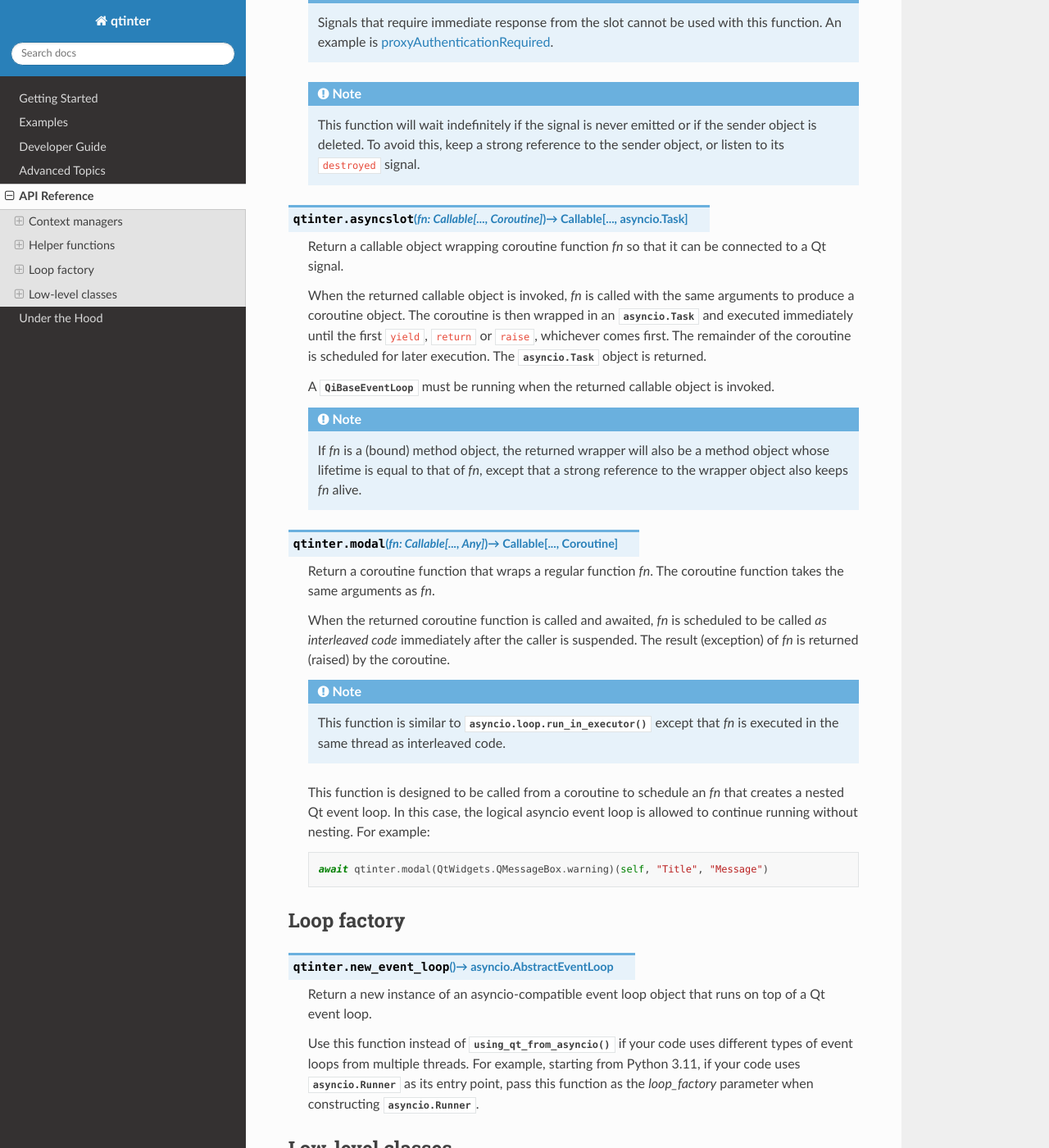
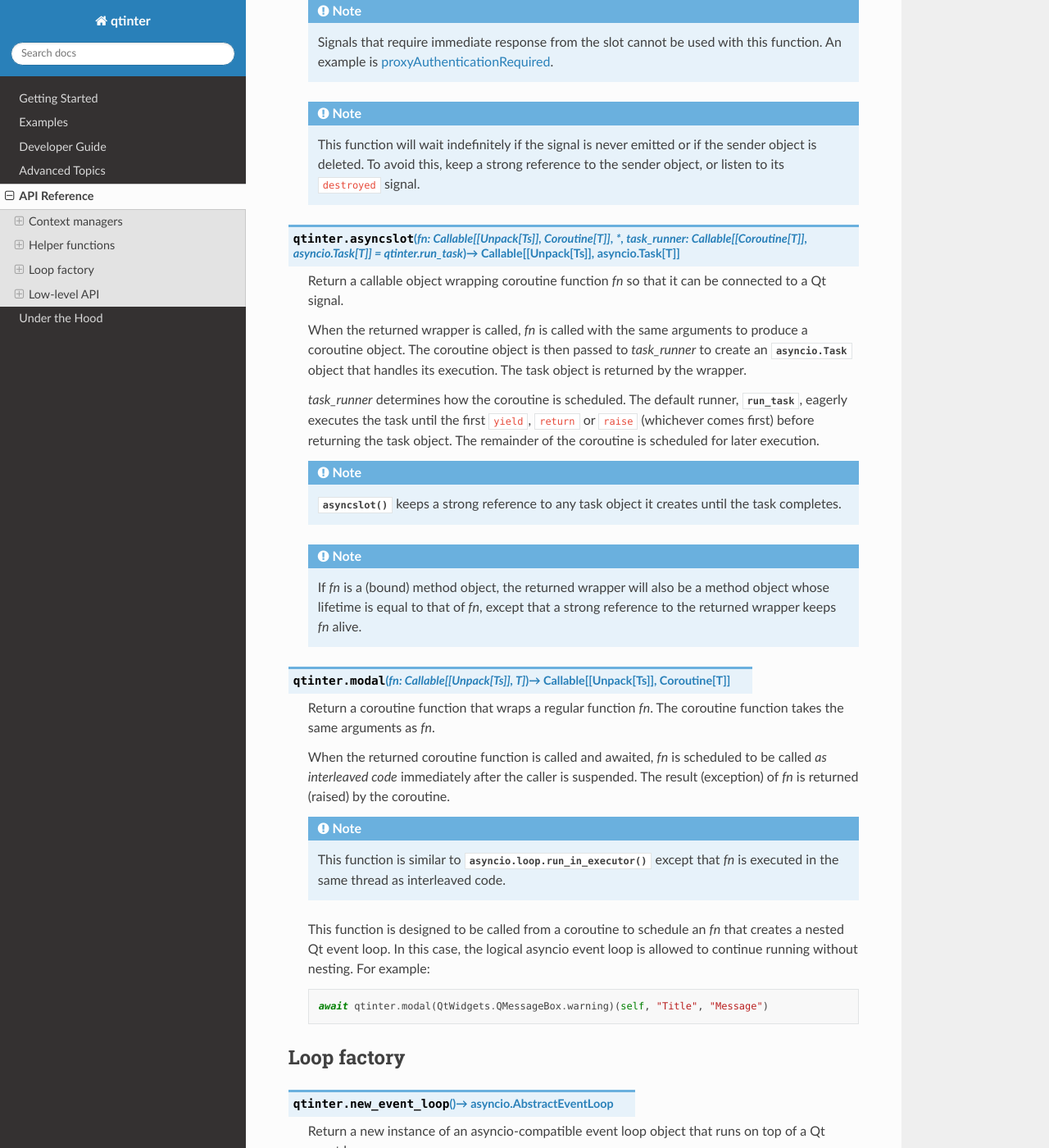
Before and after one commit to fancidev/qtinter, a Sphinx documentation site: the page built from docs/reference.rst, in a window 1280 px wide and 1400 px high, scrolled down 1612 px. Shown: the whole window at 82% size. Built offline with Sphinx 7.4.7 and the Read the Docs theme 2.0.0, drawn with Linux system fonts in a browser that asks for light colours; the version number could not be read and is left out; some of the changed text lies outside the part shown.

Commit message:
Update API docs on run_task.

```diff
--- a/docs/reference.rst
+++ b/docs/reference.rst
@@ -34,13 +34,15 @@
   event loop object that runs on top of a Qt event loop.
 
 
-`Low-level classes`_ that do the actual work of bridging Qt and asyncio:
+`Low-level API`_ that does the actual work of bridging Qt and asyncio:
 
 * `Event loop interface`_
 
 * `Event loop objects`_
 
 * `Event loop policy objects`_
+
+* `Task runner`_
 
 
 Context managers
@@ -116,30 +118,36 @@
       keep a strong reference to the sender object, or listen to
       its ``destroyed`` signal.
 
-.. function:: asyncslot(fn: typing.Callable[..., typing.Coroutine]) \
-              -> typing.Callable[..., asyncio.Task]
+.. function:: asyncslot(fn: typing.Callable[[typing.Unpack[Ts]], typing.Coroutine[T]], *, task_runner: Callable[[typing.Coroutine[T]], asyncio.Task[T]] = qtinter.run_task) -> typing.Callable[[typing.Unpack[Ts]], asyncio.Task[T]]
 
    Return a callable object wrapping coroutine function *fn* so that
    it can be connected to a Qt signal.
 
-   When the returned callable object is invoked, *fn* is called with the
-   same arguments to produce a coroutine object.  The coroutine is then
-   wrapped in an :class:`asyncio.Task` and executed immediately until
-   the first ``yield``, ``return`` or ``raise``, whichever comes first.
-   The remainder of the coroutine is scheduled for later execution.
-   The :class:`asyncio.Task` object is returned.
+   When the returned wrapper is called, *fn* is called with the same
+   arguments to produce a coroutine object.  The coroutine object is
+   then passed to *task_runner* to create an :class:`asyncio.Task`
+   object that handles its execution.  The task object is returned
+   by the wrapper.
 
-   A :class:`QiBaseEventLoop` must be running when the returned
-   callable object is invoked.
+   *task_runner* determines how the coroutine is scheduled.  The
+   default runner, :class:`run_task`, eagerly executes the task
+   until the first ``yield``, ``return`` or ``raise`` (whichever comes
+   first) before returning the task object.  The remainder of the
+   coroutine is scheduled for later execution.
+
+   .. note::
+
+      :func:`asyncslot` keeps a strong reference to any task object
+      it creates until the task completes.
 
    .. note::
 
       If *fn* is a (bound) method object, the returned wrapper will also
       be a method object whose lifetime is equal to that of *fn*, except
-      that a strong reference to the wrapper object also keeps *fn* alive.
+      that a strong reference to the returned wrapper keeps *fn* alive.
 
-.. function:: modal(fn: typing.Callable[..., typing.Any]) -> \
-              typing.Callable[..., typing.Coroutine]
+.. function:: modal(fn: typing.Callable[[typing.Unpack[Ts]], T]) -> \
+              typing.Callable[[typing.Unpack[Ts]], typing.Coroutine[T]]
 
    Return a coroutine function that wraps a regular function *fn*.
    The coroutine function takes the same arguments as *fn*.
@@ -180,10 +188,10 @@
    *loop_factory* parameter when constructing :class:`asyncio.Runner`.
 
 
-Low-level classes
------------------
+Low-level API
+-------------
 
-You normally do not have to use these classes directly.
+You normally do not need to use these low-level API directly.
 
 
 Event loop interface
@@ -211,25 +219,6 @@
       If the current callback raises :exc:`KeyboardInterrupt` or
       :exc:`SystemExit`, *fn* will be called the next time the loop
       is run.
-
-   .. method:: run_task(coro: typing.Coroutine, *, \
-                        name: typing.Optional[str] = None, \
-                        allow_task_nesting: bool = True) -> asyncio.Task
-
-      Create an :external:class:`asyncio.Task` wrapping the coroutine
-      *coro* and execute it immediately until the first ``yield``,
-      ``return`` or ``raise``, whichever comes first.  The remainder
-      of the coroutine is scheduled for later execution.  Return the
-      :external:class:`asyncio.Task` object.
-
-      If *allow_task_nesting* is ``True`` (the default), this method
-      is allowed to be called from within a running task --- the task
-      is 'suspended' before executing the first step of *coro* and
-      'resumed' after that step completes.  If *allow_task_nesting*
-      is ``False``, this method can only be called from a callback or
-      from interleaved code.
-
-      *In Python 3.8 and above*: Added the *name* parameter.
 
    .. method:: set_mode(mode: QiLoopMode) -> None:
 
@@ -310,3 +299,31 @@
 .. class:: QiSelectorEventLoopPolicy
 
    Event loop policy that creates :class:`QiSelectorEventLoop`.
+
+
+Task runner
+~~~~~~~~~~~
+
+.. function:: run_task(coro: typing.Coroutine[T], *, \
+                       allow_task_nesting: bool = True, \
+                       name: typing.Optional[str] = None, \
+                       context: typing.Optional[contextvars.Context] = None \
+              ) -> asyncio.Task[T]
+
+   Create an :external:class:`asyncio.Task` wrapping the coroutine
+   *coro* and execute it immediately until the first ``yield``,
+   ``return`` or ``raise``, whichever comes first.  The remainder
+   of the coroutine is scheduled for later execution.  Return the
+   :external:class:`asyncio.Task` object.
+
+   If *allow_task_nesting* is ``True`` (the default), this method
+   is allowed to be called from a running task --- the calling task
+   is 'suspended' before executing the first step of *coro* and
+   'resumed' after that step completes.  If *allow_task_nesting*
+   is ``False``, this method can only be called from a callback.
+
+   An asyncio event loop must be running when this function is called.
+
+   *Since Python 3.8*: Added the *name* parameter.
+
+   *Since Python 3.11*: Added the *context* parameter.
```
